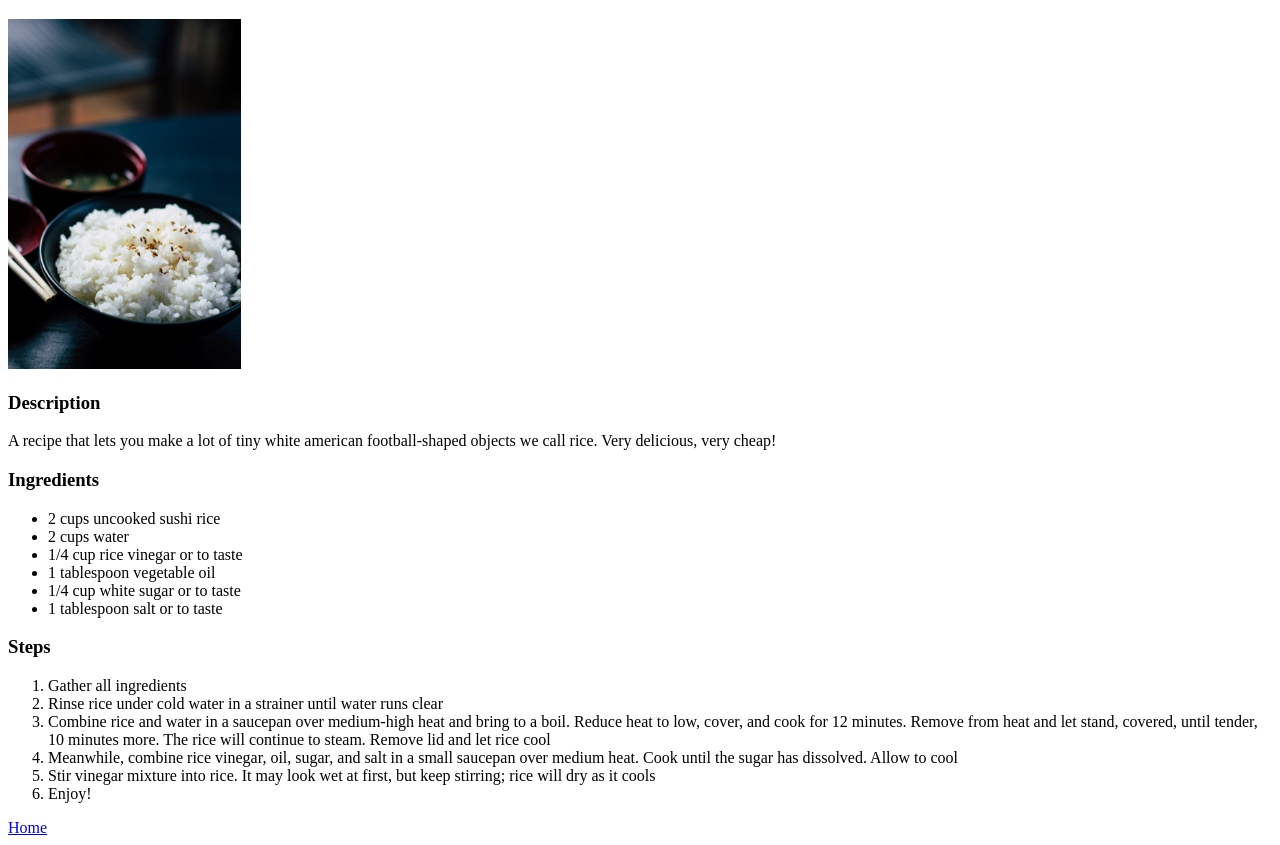
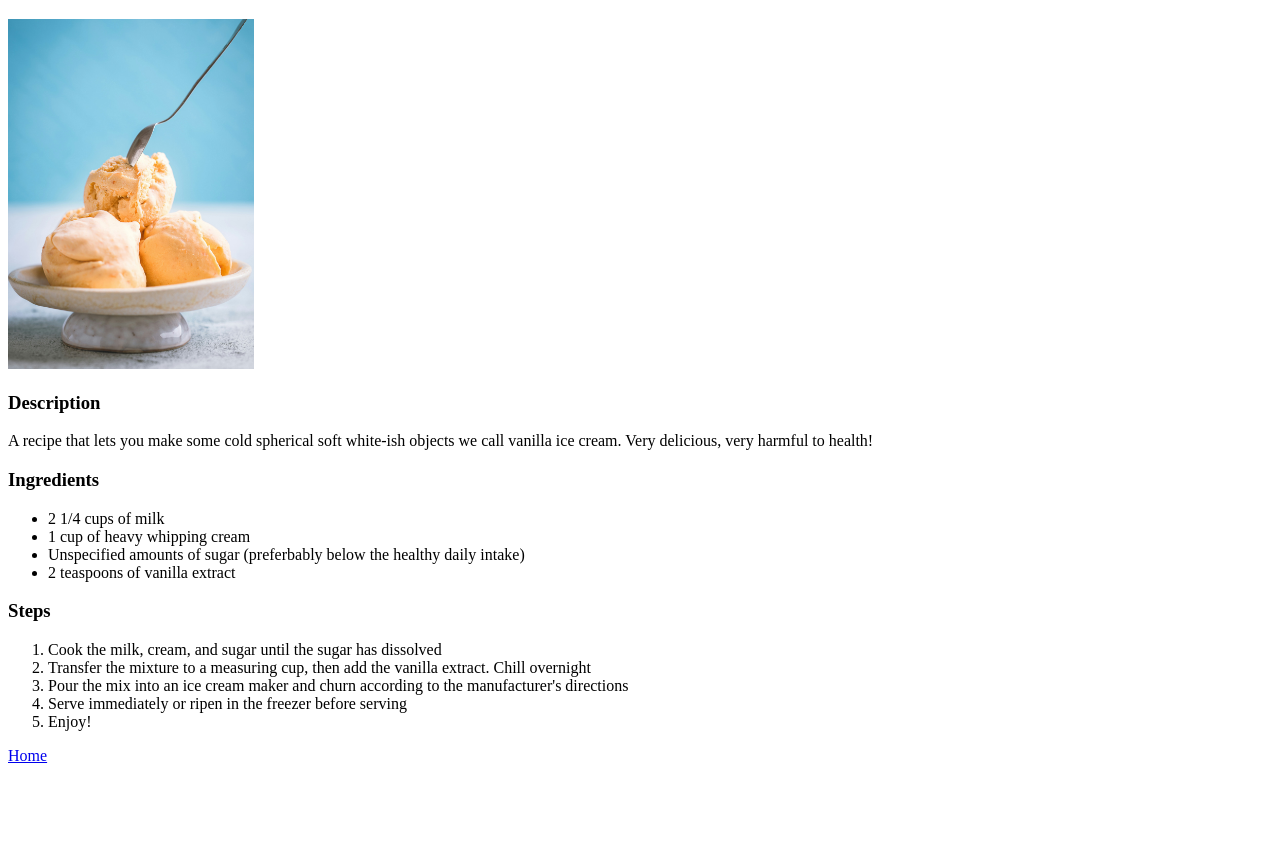
Before and after one commit to J0e-Quan/odin-recipes, a plain HTML site: page recipes/vanilla-ice-cream.html in a window 1280 px wide. Shown: the part 61-906 px from the top of the page. After the commit the page ends 834 px from the top, so only its background shows below. Drawn offline with Linux system fonts and the light colour scheme.

Commit message:
Complete vanilla-ice-cream.html page

```diff
--- a/recipes/vanilla-ice-cream.html
+++ b/recipes/vanilla-ice-cream.html
@@ -8,27 +8,24 @@
 <body>
     <h1>Vanilla ice cream</h1>
 
-    <img src="../images/sushi-rice.jpg" alt="literally just rice" height="350">
+    <img src="../images/vanilla-ice-cream.jpg" alt="A picture of vanilla ice cream" height="350">
     <h3>Description</h3>
-    <p>A recipe that lets you make a lot of tiny white american football-shaped objects we call rice. Very delicious, very cheap!</p>
+    <p>A recipe that lets you make some cold spherical soft white-ish objects we call vanilla ice cream. Very delicious, very harmful to health!</p>
 
     <h3>Ingredients</h3>
     <ul>
-        <li>2 cups uncooked sushi rice</li>
-        <li>2 cups water</li>
-        <li>1/4 cup rice vinegar or to taste</li>
-        <li>1 tablespoon vegetable oil</li>
-        <li>1/4 cup white sugar or to taste</li>
-        <li>1 tablespoon salt or to taste</li>
+        <li>2 1/4 cups of milk</li>
+        <li>1 cup of heavy whipping cream</li>
+        <li>Unspecified amounts of sugar (preferbably below the healthy daily intake)</li>
+        <li>2 teaspoons of vanilla extract</li>
     </ul>
 
     <h3>Steps</h3>
     <ol>
-        <li>Gather all ingredients</li>
-        <li>Rinse rice under cold water in a strainer until water runs clear</li>
-        <li>Combine rice and water in a saucepan over medium-high heat and bring to a boil. Reduce heat to low, cover, and cook for 12 minutes. Remove from heat and let stand, covered, until tender, 10 minutes more. The rice will continue to steam. Remove lid and let rice cool</li>
-        <li>Meanwhile, combine rice vinegar, oil, sugar, and salt in a small saucepan over medium heat. Cook until the sugar has dissolved. Allow to cool</li>
-        <li>Stir vinegar mixture into rice. It may look wet at first, but keep stirring; rice will dry as it cools</li>
+        <li>Cook the milk, cream, and sugar until the sugar has dissolved</li>
+        <li>Transfer the mixture to a measuring cup, then add the vanilla extract. Chill overnight</li>
+        <li>Pour the mix into an ice cream maker and churn according to the manufacturer's directions</li>
+        <li>Serve immediately or ripen in the freezer before serving</li>
         <li>Enjoy!</li>
     </ol>
 
```
